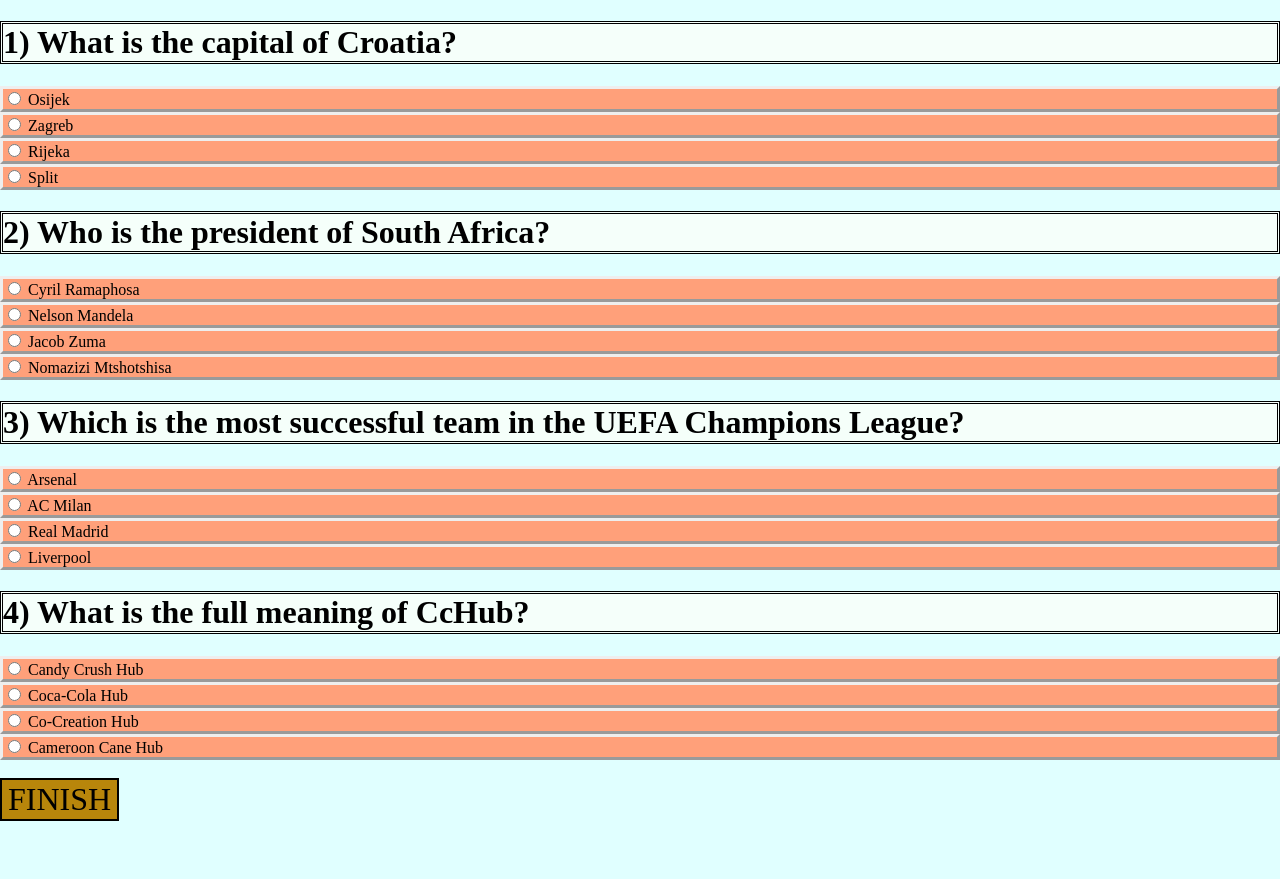
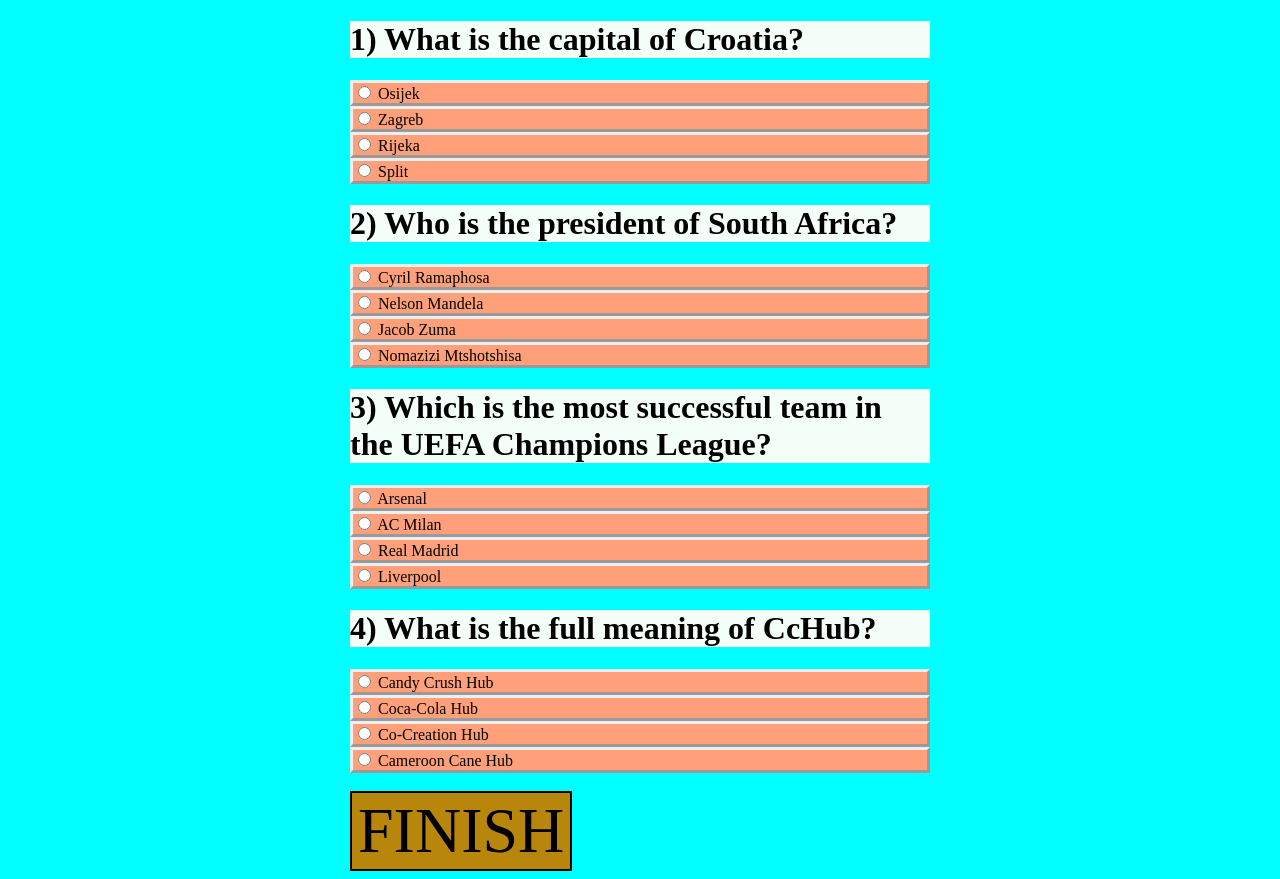
Before and after one commit to danieladeboladada/react-mcq-project, a React (Create React App) app: page / in a window 1280 px wide. Before the commit the page ends 821 px from the top, so only its background shows below. Built offline with nearby package versions, Linux system fonts and the light colour scheme.

Commit message:
further styling

```diff
--- a/src/App.css
+++ b/src/App.css
@@ -16,7 +16,7 @@
 
 #finish{
   display: block;
-  font-size: 2em;
+  font-size: 4em;
   background-color: darkgoldenrod;
   cursor: pointer;
   border: 2px solid black;
--- a/src/App.js
+++ b/src/App.js
@@ -80,8 +80,8 @@
       {questions.map(qobject => (
         <div key={qobject.id.toString()} >
           <h1 style= {{
-            backgroundColor: "mintcream",
-            borderStyle: "double"
+            backgroundColor: "mintcream"
+            // borderStyle: "double"
           }}>
             {qobject.id}) {qobject.question}
           </h1>
--- a/src/index.css
+++ b/src/index.css
@@ -1,6 +1,7 @@
 body {
-  margin: 0;
-  background-color: lightcyan;
+  margin-left: 350px;
+  margin-right: 350px;
+  background-color: cyan;
   font-family:
     "Times New Roman",
     Times,
```
